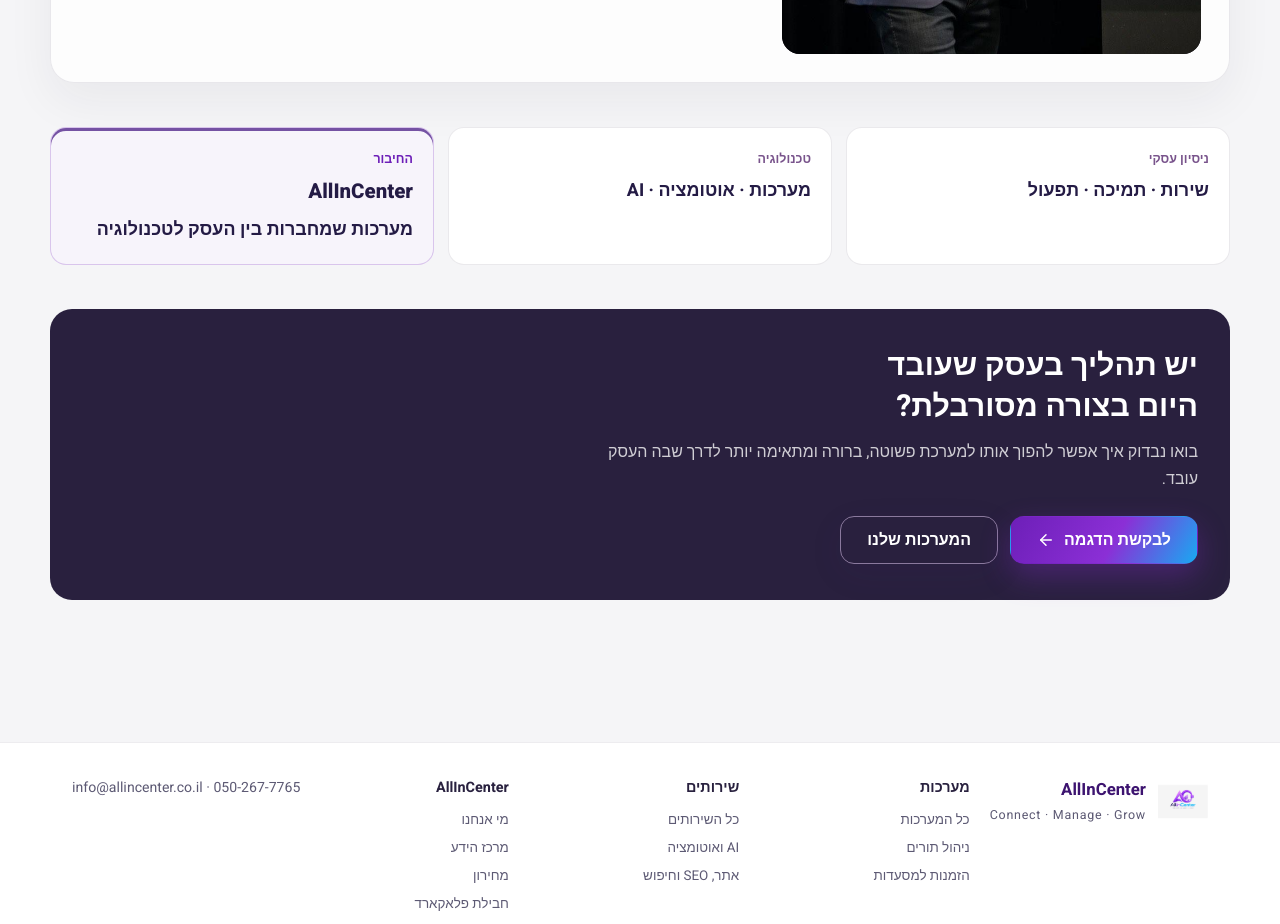
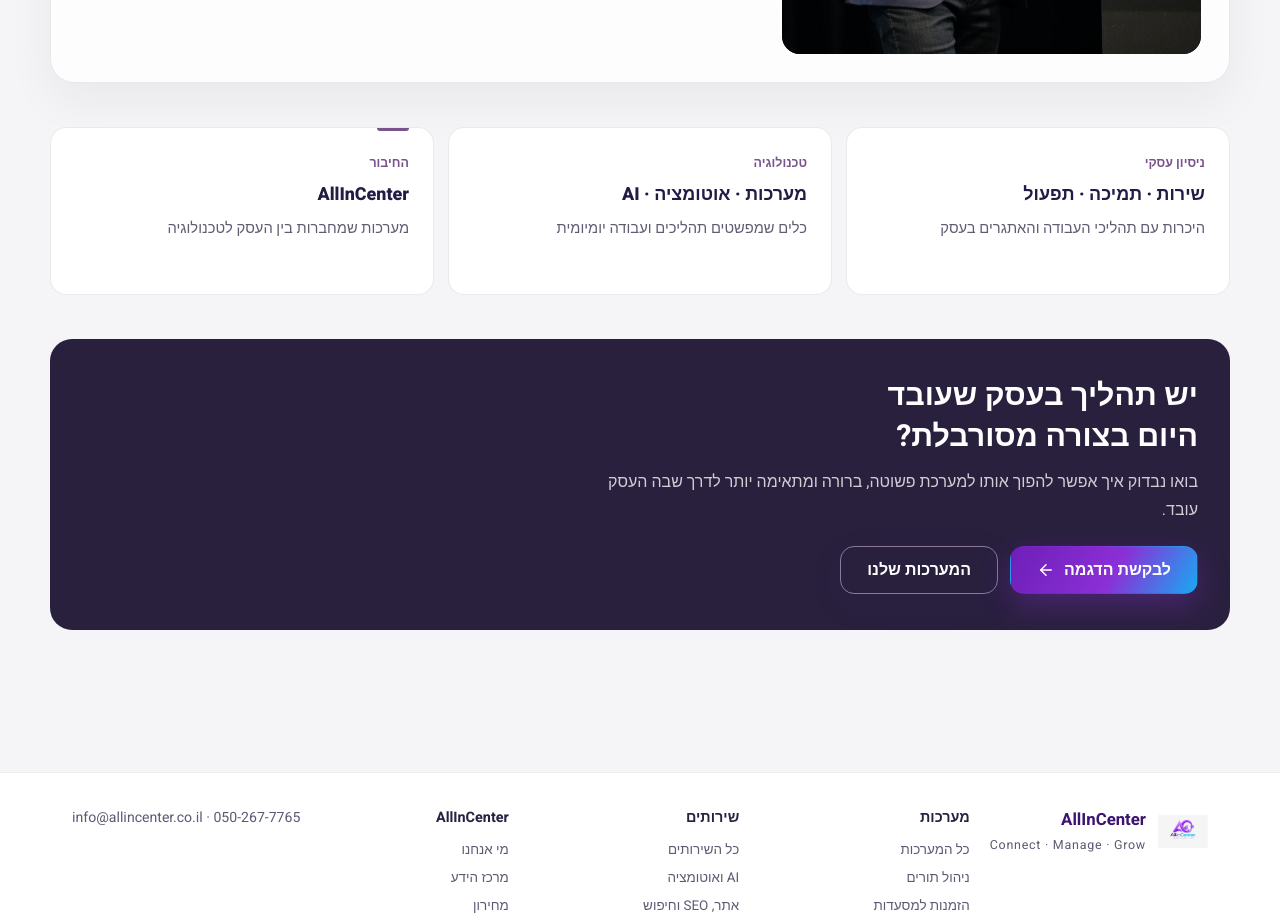
Before and after one commit to asaf2310-boop/contact-center-marketing, a React (Vite) app: page /about in a window 1280 px wide. Shown: the part 1740-2664 px from the top of the page. Built offline with nearby package versions, Linux system fonts and the light colour scheme; no server answers.

Commit message:
Balance About formula cards with consistent structure and styling

```diff
--- a/src/about-page.css
+++ b/src/about-page.css
@@ -248,14 +248,16 @@
 .about-page .about-formula__grid {
   display: grid;
   grid-template-columns: repeat(3, minmax(0, 1fr));
+  grid-auto-rows: 1fr;
   gap: 14px;
 }
 .about-page .about-formula article {
+  position: relative;
   display: flex;
   flex-direction: column;
   min-width: 0;
-  min-height: 132px;
-  padding: 22px 20px;
+  min-height: 168px;
+  padding: 26px 24px;
   border: 1px solid rgba(48, 38, 75, .1);
   border-radius: 16px;
   background: #fff;
@@ -271,30 +273,25 @@
   margin-top: 10px;
   color: #241b45;
   font-size: 1.12rem;
+  font-weight: 800;
   line-height: 1.4;
 }
 .about-page .about-formula p {
   margin: 10px 0 0;
-  color: #241b45;
-  font-size: 1.12rem;
-  font-weight: 750;
-  line-height: 1.4;
+  color: #625c72;
+  font-size: .92rem;
+  font-weight: 400;
+  line-height: 1.65;
 }
-.about-page .about-formula article.about-formula__result {
-  background: #f7f4fb;
-  border-color: rgba(109, 31, 184, .22);
-  box-shadow: inset 0 3px 0 #7552a3;
-  color: #241b45;
-}
-.about-page .about-formula article.about-formula__result span { color: #6d1fb8; }
-.about-page .about-formula article.about-formula__result strong {
-  color: #241b45;
-  font-size: 1.28rem;
-  font-weight: 800;
-}
-.about-page .about-formula article.about-formula__result p {
-  color: #241b45;
-  font-weight: 750;
+.about-page .about-formula__result::before {
+  content: "";
+  position: absolute;
+  inset-block-start: 0;
+  inset-inline-start: 24px;
+  width: 32px;
+  height: 3px;
+  border-radius: 0 0 3px 3px;
+  background: #79548c;
 }
 
 .about-page .about-cta {
--- a/src/pages/About.jsx
+++ b/src/pages/About.jsx
@@ -108,10 +108,12 @@
             <article>
               <span>ניסיון עסקי</span>
               <strong>שירות · תמיכה · תפעול</strong>
+              <p>היכרות עם תהליכי העבודה והאתגרים בעסק</p>
             </article>
             <article>
               <span>טכנולוגיה</span>
               <strong>מערכות · אוטומציה · AI</strong>
+              <p>כלים שמפשטים תהליכים ועבודה יומיומית</p>
             </article>
             <article className="about-formula__result">
               <span>החיבור</span>
```
